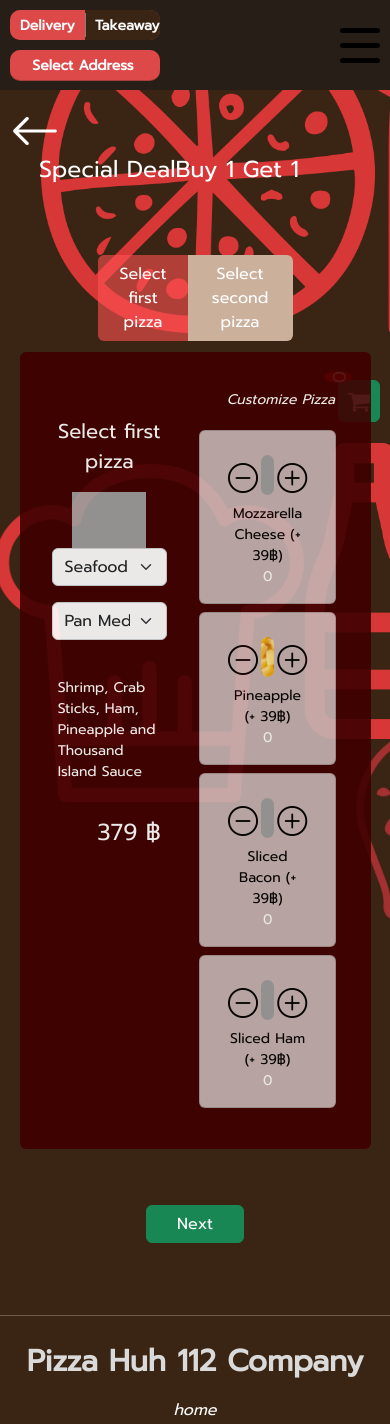
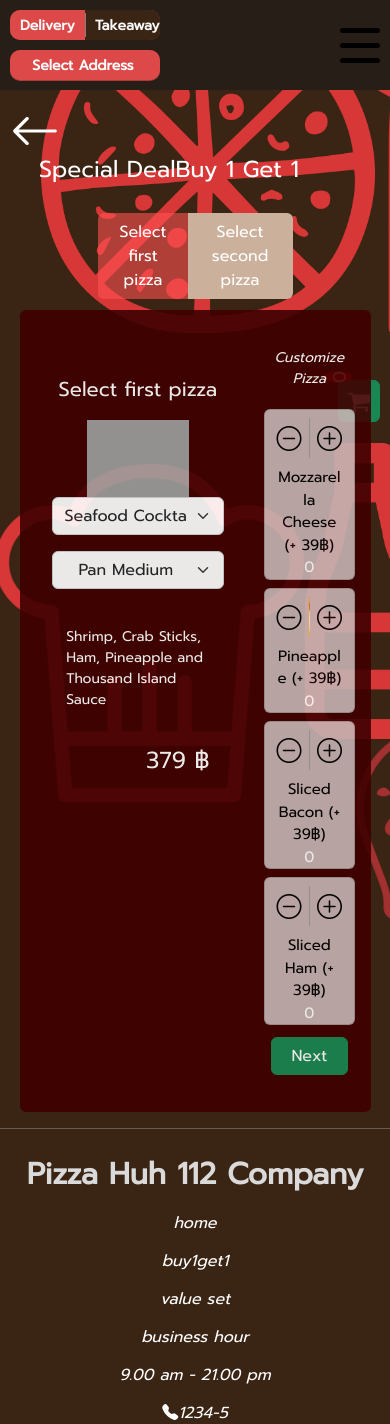
Before and after one commit to SanpichAuXD/Webtech-Project-2022, a PHP site: page /buy1get1.php in a window 390 px wide. Shown: the top 1424 px of the page. Run offline with PHP 8.4, Linux system fonts and the light colour scheme; some libraries are stand-ins or nearby versions; grey boxes are pictures that could not be loaded.

Commit message:
OOP yang mai start loey sad

```diff
--- a/buy1get1.php
+++ b/buy1get1.php
@@ -28,7 +28,7 @@
     <?php include 'background.php'; ?>
     <!--แทบ logo--------TH/EN--------deli-take-------selectAdd---------buy1get1-ValueSet------START---->
     <!-- navbar -->
-    <header style="position: sticky ; top:0; z-index:100;">
+    <header style=" z-index:100;">
         <ul class="nav-tabs " style="background-color: hsl(26, 26%, 12%); ">
             <div class="container-fluid nav">
                 <!-- logo -->
@@ -147,7 +147,6 @@
         <!-- ชื่อ เมนู -->
         <h3 id="name_value_set">Special DealBuy 1 Get 1</h3><br>
         <!-- เลือกพิซซ่า-->
-        <br><br>
         <div class="btn-group" role="group" id="pom_select">
             <a class="btn" id="pom_select_1" role="button" onclick="hidNshopizza(2,11)">Select first pizza</a>
             <a class="btn" id="pom_select_2" role="button" onclick="hidNshopizza(1,11)">Select second pizza</a>
@@ -157,8 +156,8 @@
     <!-- หน้าต่างเลือกขอบ และ หน้า -->
     <div class="rounded d-flex" id="pizza1">
         <div class="order-wrap p-3">
-            <div class="row">
-                <div class="col">
+            <div class="row ">
+                <div class="col-8">
                     <p class="text-center pt-5" style="font-size: 20px;">Select first pizza</p>
                     <img src="./img/pan/Seafood_Cocktail_m.png" id="pizzapic1" width="50%" class="mx-auto d-block">
 
@@ -204,16 +203,16 @@
                     </div>
                 </div>
                 <!-- ปรับแต่งพิซซ่าด้วยตัวเอง -->
-                <div class="col">
+                <div class="col-4  ">
                     <br>
                     <p id="topping"><i>Customize Pizza</i></p>
                     <!-- บรรทัด 1 -->
-                    <div class="topping-wrap">
-                        <div class="row">
+                    <div class="topping-wrap ">
+                        <div class="row justify-content-center">
                             <!-- ชีส -->
                             <div class="card m-1" id="card-topping"
                                 style="width: 80%; background-color: hsla(0, 0%, 100%, .7);">
-                                <div class="card-body ">
+                                <div class="card-body p-0 ">
                                     <div class="row">
                                         <div class="col-1 mt-3">
                                             <a href="#-" class="col-2" onclick="num_topping(0,0)">
@@ -242,11 +241,11 @@
                                 </div>
                             </div>
                         </div>
-                        <div class="row">
+                        <div class="row justify-content-center">
                             <!-- สับปะรด -->
                             <div class="card m-1" id="card-topping"
                                 style="width: 80%; background-color: hsla(0, 0%, 100%, .7);">
-                                <div class="card-body">
+                                <div class="card-body p-0">
                                     <div class="row">
                                         <div class="col-1 mt-3">
                                             <a href="#-" class="col-2" onclick="num_topping(0,1)">
@@ -275,11 +274,11 @@
                             </div>
                         </div>
                         <!-- บรรทัด 2 -->
-                        <div class="row">
+                        <div class="row justify-content-center">
                             <!-- เบคอนแผ่น -->
                             <div class="card m-1" id="card-topping"
                                 style="width: 80%; background-color: hsla(0, 0%, 100%, .7);">
-                                <div class="card-body">
+                                <div class="card-body p-0">
                                     <div class="row">
                                         <div class="col-1 mt-3">
                                             <a href="#-" class="col-2" onclick="num_topping(0,2)">
@@ -307,11 +306,11 @@
                                 </div>
                             </div>
                         </div>
-                        <div class="row">
+                        <div class="row justify-content-center">
                             <!-- แฮมแผ่น -->
                             <div class="card m-1" id="card-topping"
                                 style="width: 80%; background-color: hsla(0, 0%, 100%, .7);">
-                                <div class="card-body">
+                                <div class="card-body p-0">
                                     <div class="row">
                                         <div class="col-1 mt-3">
                                             <a href="#-" class="col-2" onclick="num_topping(0,3)">
@@ -338,6 +337,13 @@
                                 </div>
                             </div>
                         </div>
+                        <div class="row justify-content-center">
+                            <div class="text-center mt-2  justify-content-center">
+                                <a href="#pizza2" class="btn btn-success  " style="width:85%;"
+                                    onclick="hidNshopizza(1,11); keepprice(0); reset(0); changePizza(2)" id="next1">
+                                    Next </a>
+                            </div>
+                        </div>
                     </div>
                 </div>
             </div>
@@ -349,30 +355,36 @@
     <!-- ถาด2 -->
     <!-- หน้าต่างเลือกขอบ และ หน้า -->
     <div class="rounded d-none" id="pizza2">
-        <div class="left">
-            <p class="text-center pt-5" style="font-size: 20px;">Select second pizza</p>
-            <img src="./img/pan/Seafood_Cocktail_m.png" width="50%" id="pizzapic2" class="mx-auto d-block">
+    <div class="order-wrap p-3">
+            <div class="row ">
+                <div class="col-8">
+                    <p class="text-center pt-5" style="font-size: 20px;">Select first pizza</p>
+                    <img src="./img/pan/Seafood_Cocktail_m.png" id="pizzapic2" width="50%" class="mx-auto d-block">
+
                     <!-- dropdown เลือกขอบและขนาด & เลือกหน้าอื่น -->
                     <div class="btn-group" id="choose_dropdown">
-                <div class="row">
+                        <div class="row ">
                             <div class="col-12 col-sm-6 d-flex justify-content-center align-item-center ">
-                        <select id="selectpizza2" class="text-center form-select form-select-md mb-3 me-3 ms-3"
-                            style="width: 100%;" aria-label=".form-select-md " onchange="reset(1); changePizza(2);">
+                                <select id="selectpizza2" class="text-center form-select form-select-md mb-3 ms-3 me-3"
+                                    style="width: 100%;" aria-label=".form-select-md "
+                                    onchange="reset(1); changePizza(2);">
                                     <?php
                                     $url = "pizza.json";
                                     $response = file_get_contents($url);
                                     $result = json_decode($response);
+
                                     for ($i = 0; $i < count($result->menu) - 1; $i++) {
                                         echo '<option value="' . $result->menu[$i]->eng_name . '">' . $result->menu[$i]->eng_name . '</option>';
                                     }
+
                                     ?>
                                 </select>
                             </div>
-                    <div class="col-12 col-sm-6 d-flex justify-content-center align-item-center ">
+                            <div class="col-12 col-sm-6 d-flex justify-content-center align-item-center">
                                 <select style="width: 100%;" id="selectcrust2"
-                            class="text-center form-select form-select-md mb-3 me-3 ms-3" onchange="changePizza(2)"
-                            style="width: 100%;" aria-label=".form-select-md ">
-                            <option selected value="0">Pan Medium</option>
+                                    class="text-center form-select form-select-md mb-3 me-3 ms-3"
+                                    onchange="changePizza(2)" style="width: 250px;" aria-label=".form-select-md ">
+                                    <option id="testkuy" value="0">Pan Medium</option>
                                     <option value="1">Crispy Thin Medium</option>
                                     <option value="2">Extreme Cheese Medium</option>
                                     <option value="3">Pan Large</option>
@@ -383,128 +395,160 @@
                         </div>
                     </div>
                     <br>
-            <div style="margin-left:15%; margin-right:15%;">
-                <p class="text-start" id="desc2">Shrimp, Crab Sticks, Ham, Pineapple and Thousand Island Sauce</p>
+                    <div class="text-start" style="margin-left:15%; margin-right:15%;">
+                        <p class="text-start" id="desc2">Shrimp, Crab Sticks, Ham, Pineapple and Thousand Island Sauce
+                        </p>
                         <br>
                         <h3 class="text-end" id="pprice2">379 ฿</h3>
                     </div>
                 </div>
+                <!-- ปรับแต่งพิซซ่าด้วยตัวเอง -->
+                <div class="col-4  ">
                     <br>
-        <!-- ปรับแต่งพิซซ่าด้วยตัวเอง -->
-        <div>
                     <p id="topping"><i>Customize Pizza</i></p>
                     <!-- บรรทัด 1 -->
+                    <div class="topping-wrap ">
+                        <div class="row justify-content-center">
+                            <!-- ชีส -->
+                            <div class="card m-1" id="card-topping"
+                                style="width: 80%; background-color: hsla(0, 0%, 100%, .7);">
+                                <div class="card-body p-0 ">
                                     <div class="row">
-                <!-- ชีส -->
-                <div class="col-12 col-md-6   ">
-                    <div class="  card m-3" id="card-topping" style="background-color: hsla(0, 0%, 100%,.7); ">
-                        <div class="card-body">
-                            <img src="./img/topping/cheese.png" style="width: 80%;
-                            height: 70px;
+                                        <div class="col-1 mt-3">
+                                            <a href="#-" class="col-2" onclick="num_topping(0,0)">
+                                                <i class="bi bi-dash-circle" id="icon-dash-circle"></i>
+                                            </a>
+                                        </div>
+                                        <div class="col m-2">
+                                            <img src="./img/topping/cheese.png" style="width: 90%;
+                                            height: 40px;
                                             object-fit: cover;
                                             display: block;
                                             margin-left: auto;
                                             margin-right: auto;
                                             border-radius: 50px">
+                                        </div>
+                                        <div class="col-1 mt-3">
+                                            <a href="#+" class="col-2" onclick="num_topping(1,0)">
+                                                <i class="bi bi-plus-circle" id="icon-plus-circle"></i>
+                                            </a>
+                                        </div>
+                                    </div>
+
                                     <!--    ชื่อ topping ชีส-->
-                            <p class="m-3" id="name-topping">Mozzarella Cheese (+ 39฿)</p>
-                            <div class="row">
-                                <a href="#-" class="col-2" onclick="num_topping(0,4)"><i class="bi bi-dash-circle"
-                                        id="icon-dash-circle"></i></a>
-                                <p class="col-8 text-center mb-0" id="top4">0</p>
-                                <a href="#+" class="col-2" onclick="num_topping(1,4)"><i class="bi bi-plus-circle"
-                                        id="icon-plus-circle"></i></a>
+                                    <div id="name-topping">Mozzarella Cheese (+ 39฿)</div>
+                                    <div class="text-center" id="top0">0</div>
                                 </div>
                             </div>
                         </div>
+                        <div class="row justify-content-center">
+                            <!-- สับปะรด -->
+                            <div class="card m-1" id="card-topping"
+                                style="width: 80%; background-color: hsla(0, 0%, 100%, .7);">
+                                <div class="card-body p-0">
+                                    <div class="row">
+                                        <div class="col-1 mt-3">
+                                            <a href="#-" class="col-2" onclick="num_topping(0,1)">
+                                                <i class="bi bi-dash-circle" id="icon-dash-circle"></i>
+                                            </a>
                                         </div>
-                <!-- สับปะรด -->
-                <div class="col-12 col-md-6 ">
-                    <div class="card m-3" id="card-topping" style="background-color: hsla(0, 0%, 100%,.7);">
-                        <div class="card-body">
-                            <img src="./img/topping/pineapple.png" style="width: 80%;
-                            height: 70px;
+                                        <div class="col m-2">
+                                            <img src="./img/topping/pineapple.png" style="width: 90%;
+                                            height: 40px;
                                             object-fit: cover;
                                             display: block;
                                             margin-left: auto;
                                             margin-right: auto;
                                             border-radius: 50px">
+                                        </div>
+                                        <div class="col-1 mt-3">
+                                            <a href="#+" class="col-2" onclick="num_topping(1,1)">
+                                                <i class="bi bi-plus-circle" id="icon-plus-circle"></i>
+                                            </a>
+                                        </div>
+                                    </div>
                                     <!--    ชื่อ topping สับปะรด-->
-                            <p class="m-3" id="name-topping">Pineapple (+ 39฿)</p>
+                                    <div id="name-topping">Pineapple (+ 39฿)</div>
+                                    <div class="text-center" id="top1">0</div>
+                                </div>
+                            </div>
+                        </div>
+                        <!-- บรรทัด 2 -->
+                        <div class="row justify-content-center">
+                            <!-- เบคอนแผ่น -->
+                            <div class="card m-1" id="card-topping"
+                                style="width: 80%; background-color: hsla(0, 0%, 100%, .7);">
+                                <div class="card-body p-0">
                                     <div class="row">
-                                <a href="#-" class="col-2" onclick="num_topping(0,5)"><i class="bi bi-dash-circle"
-                                        id="icon-dash-circle"></i></a>
-                                <p class="col-8 text-center mb-0" id="top5">0</p>
-                                <a href="#+" class="col-2" onclick="num_topping(1,5)"><i class="bi bi-plus-circle"
-                                        id="icon-plus-circle"></i></a>
+                                        <div class="col-1 mt-3">
+                                            <a href="#-" class="col-2" onclick="num_topping(0,2)">
+                                                <i class="bi bi-dash-circle" id="icon-dash-circle"></i>
+                                            </a>
+                                        </div>
+                                        <div class="col m-2">
+                                            <img src="./img/topping/bacon.png" style="width: 90%;
+                                            height: 40px;
+                                            object-fit: cover;
+                                            display: block;
+                                            margin-left: auto;
+                                            margin-right: auto;
+                                            border-radius: 50px">
+                                        </div>
+                                        <div class="col-1 mt-3">
+                                            <a href="#+" class="col-2" onclick="num_topping(1,2)">
+                                                <i class="bi bi-plus-circle" id="icon-plus-circle"></i>
+                                            </a>
+                                        </div>
+                                    </div>
+                                    <!--    ชื่อ topping เบคอนแผ่น-->
+                                    <div id="name-topping">Sliced Bacon (+ 39฿)</div>
+                                    <div class="text-center" id="top2">0</div>
+                                </div>
+                            </div>
+                        </div>
+                        <div class="row justify-content-center">
+                            <!-- แฮมแผ่น -->
+                            <div class="card m-1" id="card-topping"
+                                style="width: 80%; background-color: hsla(0, 0%, 100%, .7);">
+                                <div class="card-body p-0">
+                                    <div class="row">
+                                        <div class="col-1 mt-3">
+                                            <a href="#-" class="col-2" onclick="num_topping(0,3)">
+                                                <i class="bi bi-dash-circle" id="icon-dash-circle"></i>
+                                            </a>
+                                        </div>
+                                        <div class="col m-2"><img src="./img/topping/ham.png" style="width: 90%;
+                                            height: 40px;
+                                            object-fit: cover;
+                                            display: block;
+                                            margin-left: auto;
+                                            margin-right: auto;
+                                            border-radius: 50px">
+                                        </div>
+                                        <div class="col-1 mt-3">
+                                            <a href="#+" class="col-2" onclick="num_topping(1,3)">
+                                                <i class="bi bi-plus-circle" id="icon-plus-circle"></i>
+                                            </a>
+                                        </div>
+                                    </div>
+                                    <!--    ชื่อ topping แฮมแผ่น-->
+                                    <div id="name-topping">Sliced Ham (+ 39฿)</div>
+                                    <div class="text-center" id="top3">0</div>
+                                </div>
+                            </div>
+                        </div>
+                        <div class="row justify-content-center">
+                            <div class="text-center mt-2 ">
+        <a href="index.php" class="btn p-2 btn-success d-none" style="width:85%;" id="last"
+            onclick=" keepprice(1); addToCart(1);"><i class="bi bi-cart">&nbsp&nbspAdd to Cart</i> </a>
     </div>
                         </div>
                     </div>
                 </div>
             </div>
-            <!-- บรรทัด 2 -->
-            <div class="row mt-0 pb-3">
-                <!-- เบคอนแผ่น -->
-                <div class="col-12 col-md-6 ">
-                    <div class="card m-3" id="card-topping" style="background-color: hsla(0, 0%, 100%,.7);">
-                        <div class="card-body">
-                            <img src="./img/topping/bacon.png" style="width: 80%;
-                            height: 70px;
-                            object-fit: cover;
-                            display: block;
-                            margin-left: auto;
-                            margin-right: auto;
-                            border-radius: 50px">
-                            <!--    ชื่อ topping เบคอนแผ่น-->
-                            <p class="m-3" id="name-topping">Sliced Bacon (+ 39฿)</p>
-                            <div class="row">
-                                <a href="#-" class="col-2" onclick="num_topping(0,6)"><i class="bi bi-dash-circle"
-                                        id="icon-dash-circle"></i></a>
-                                <p class="col-8 text-center mb-0" id="top6">0</p>
-                                <a href="#+" class="col-2" onclick="num_topping(1,6)"><i class="bi bi-plus-circle"
-                                        id="icon-plus-circle"></i></a>
-                            </div>
+            <br>
 
         </div>
-                    </div>
-                </div>
-                <!-- แฮมแผ่น -->
-                <div class="col-12 col-md-6 ">
-                    <div class="card m-3" id="card-topping" style="background-color: hsla(0, 0%, 100%,.7);">
-                        <div class="card-body">
-                            <img src="./img/topping/ham.png" style="width: 80%;
-                            height: 70px;
-                            object-fit: cover;
-                            display: block;
-                            margin-left: auto;
-                            margin-right: auto;
-                            border-radius: 50px">
-                            <!--    ชื่อ topping แฮมแผ่น-->
-                            <p class="m-3" id="name-topping">Sliced Ham (+ 39฿)</p>
-                            <div class="row">
-                                <a href="#-" class="col-2" onclick="num_topping(0,7)"><i class="bi bi-dash-circle"
-                                        id="icon-dash-circle"></i></a>
-                                <p class="col-8 text-center mb-0" id="top7">0</p>
-                                <a href="#+" class="col-2" onclick="num_topping(1,7)"><i class="bi bi-plus-circle"
-                                        id="icon-plus-circle"></i></a>
-                            </div>
-
-                        </div>
-                    </div>
-                </div>
-            </div>
-        </div>
-    </div>
-    </div>
-
-    <!-- ปุ่ม ใส่ตะกร้า -->
-    <div class="text-center mt-2">
-        <a href="#pizza2" class="btn btn-success w-25  mt-5 mb-5"
-            onclick="hidNshopizza(1,11); keepprice(0); reset(0); changePizza(2)" id="next1"> Next </a>
-    </div>
-    <div class="text-center mt-2 ">
-        <a href="index.php" class="btn p-2 mt-5 w-25 mb-5 btn-success d-none" id="last"
-            onclick=" keepprice(1); addToCart(1);"><i class="bi bi-cart">&nbsp&nbspAdd to Cart</i> </a>
     </div>
     <!-- footer -->
     <?php include 'footer.php'; ?>
--- a/index.php
+++ b/index.php
@@ -73,7 +73,7 @@
     <!-- recommend menu -->
     <div>
         <div class="d-flex justify-content-center align-item-center">
-        <h2 style="margin-left:8%; color:white;  border-radius: 20px; padding:5px; width:max-content; font-size:28px;">Recommend Menu</h2>
+        <h2 class="text-center" style=" color:white;  border-radius: 20px; padding:5px; width:max-content; font-size:28px;">Recommend Menu</h2>
         </div><br>
         <div class="container">
             <div class="row">
--- a/nav.php
+++ b/nav.php
@@ -14,7 +14,7 @@
 </style>
 
 <body onload="count(); is_empty();">
-    <header style="position: sticky ; top:0; z-index:100;">
+    <header style="  z-index:100;">
         <ul class="nav-tabs " style="background-color: hsl(26, 26%, 12%); ">
             <div class="container-fluid nav">
                 <!-- logo -->
--- a/style.css
+++ b/style.css
@@ -558,7 +558,7 @@ body {
 #icon-plus-circle,
 #icon-dash-circle {
     color: #000000;
-    font-size: 30px;
+    font-size: 25px;
 }
 
 #icon-dash-circle {
@@ -624,15 +624,13 @@ body {
     background: var(--grey);
 }
 
-/* @media screen and (max-width:680px) {
+
     #card-topping{
-        width: 100%;
-        display: flex;
-        justify-content: center;
-        align-items: center;
+        font-size:  15px;
+
 
     }
-} */
+
 
 footer{
     width: 100%;
@@ -811,7 +809,7 @@ footer{
     z-index: -9999;
 }
 .left{
-    width: 65vw;
+    width: 70vw;
 }
 
 /* recommend menu */
```
Lines whose indentation alone changed are shown as unchanged.
